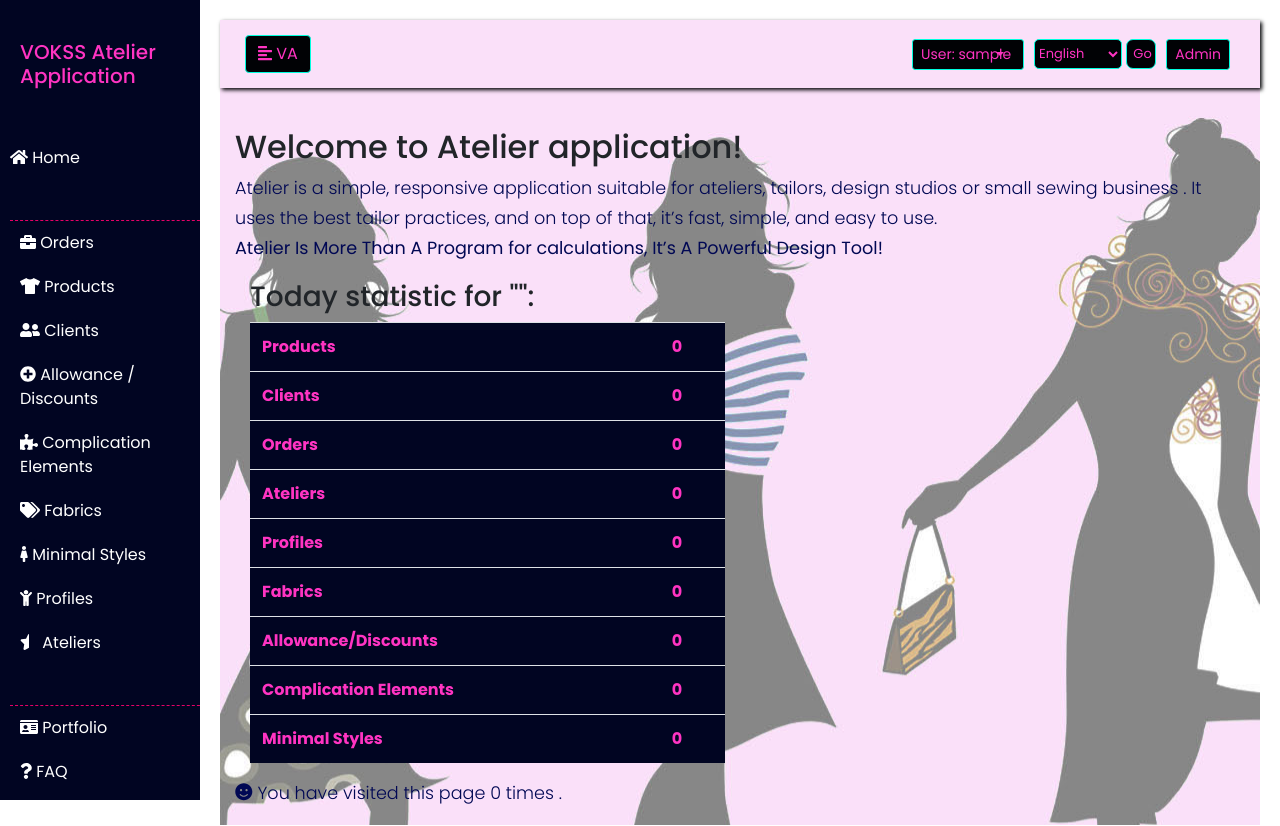
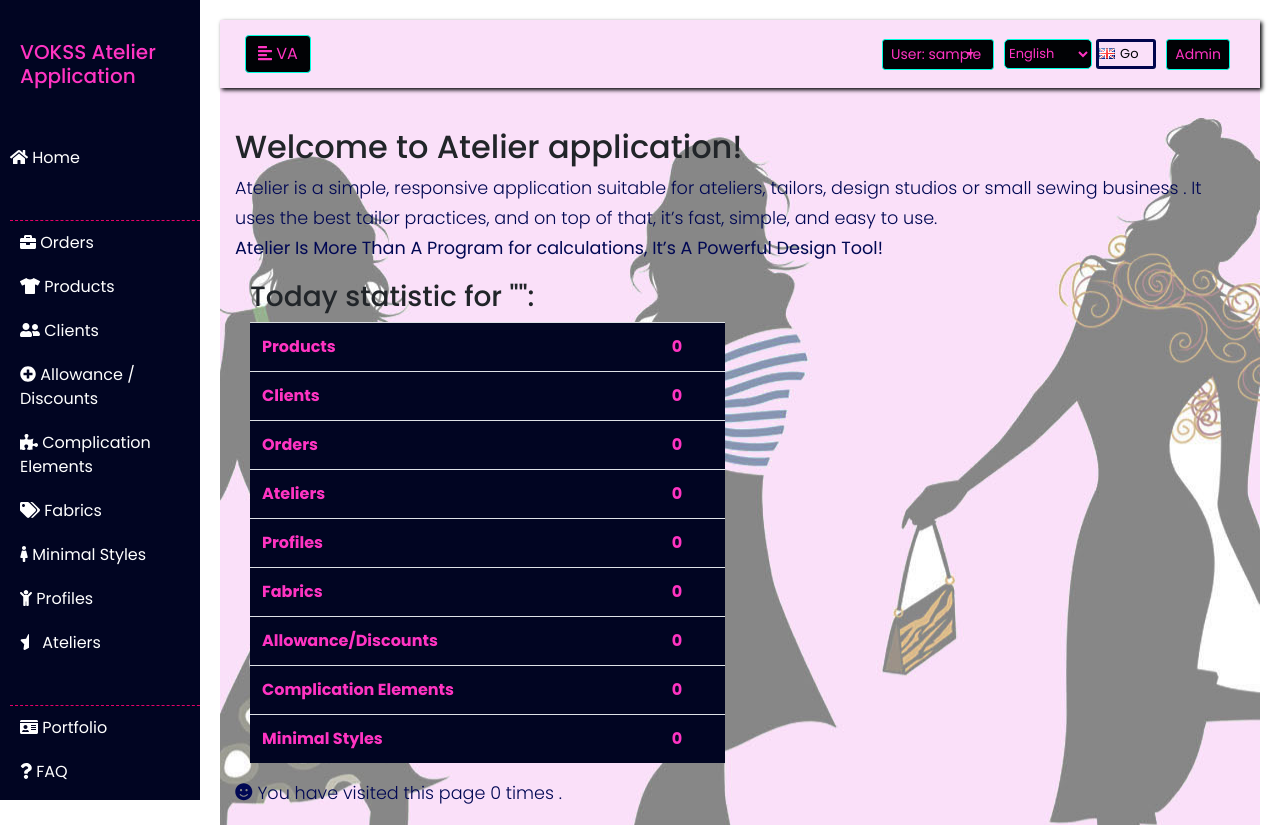
Before and after one commit to Vitamal/vokss, a Django app: page /en/atelier/ in a window 1280 px wide. Shown: the top 826 px of the page. Run offline with Django 3.2, Linux system fonts and the light colour scheme; the visitor is signed in with stand-in values (Sample User, id 1); data that the repository does not hold is empty; some libraries are stand-ins or nearby versions.

Commit message:
#149 add translations

```diff
--- a/atelier/static/atelier/style.css
+++ b/atelier/static/atelier/style.css
@@ -102,7 +102,7 @@ select:hover {
 }
 
 input {
-    width: 30px;
+    width: 100px;
     height: 30px;
     vertical-align: top;
     color: #ff34c2;
@@ -124,6 +124,18 @@ option:active {
     color: #00ffdf;
     font-weight: bold;
 }
+input[value="Go"] {
+    width: 60px;
+    height: 30px;
+    /*vertical-align: top;*/
+    color: #010205;
+    font-size: small;
+    border-radius: 3px;
+    border: 3px solid #01054d;
+    background: url(images/en_GB.png) no-repeat 0 6px; /* Add the Lang country flag */
+    padding-left: 12px; /*text move to right */
+   }
+
 .line {
     width: 100%;
     border-top: 1px dashed #e70067;
@@ -332,9 +344,11 @@ a.article:hover {
     text-decoration: underline;
 }
 
-/* Order form */
+/*------- Order form----------- */
 /* CheckboxSelectMultiple for complication_elements & allowance_discount */
-
+div .row .multiple {
+    max-height: 50%;
+}
 .checkbox_multiple {
     border-radius: 5px;
     font-size: 1em;
--- a/atelier/templates/atelier/order_form.html
+++ b/atelier/templates/atelier/order_form.html
@@ -24,7 +24,7 @@
                 {{ form.processing_category|as_crispy_field }}
             </div>
         </div>
-        <div class="row">
+        <div class="row multiple">
             <div class="col-6">
                 <p>{% trans 'Complication Element' %}:</p>
                 <div class="checkbox_multiple">
--- a/templates/registration/password_change_form.html
+++ b/templates/registration/password_change_form.html
@@ -30,7 +30,7 @@
                         <button type="submit" class="btn btn-success">{% trans 'Login' %}
                         </button>
                         <button type="submit" class="btn btn-success"><a
-                                href="{% url 'password_reset' %}"></a>{% trans 'Lost password ?' %}
+                                href="{% url 'password_reset' %}"></a>{% trans 'Lost password?' %}
                         </button>
                     </form>
                 </div>
```
Also changed, not shown: vokss/production/production_and_staging_settings_common.py (+4 -4 lines), locale/uk/LC_MESSAGES/django.po, 1 other file.
